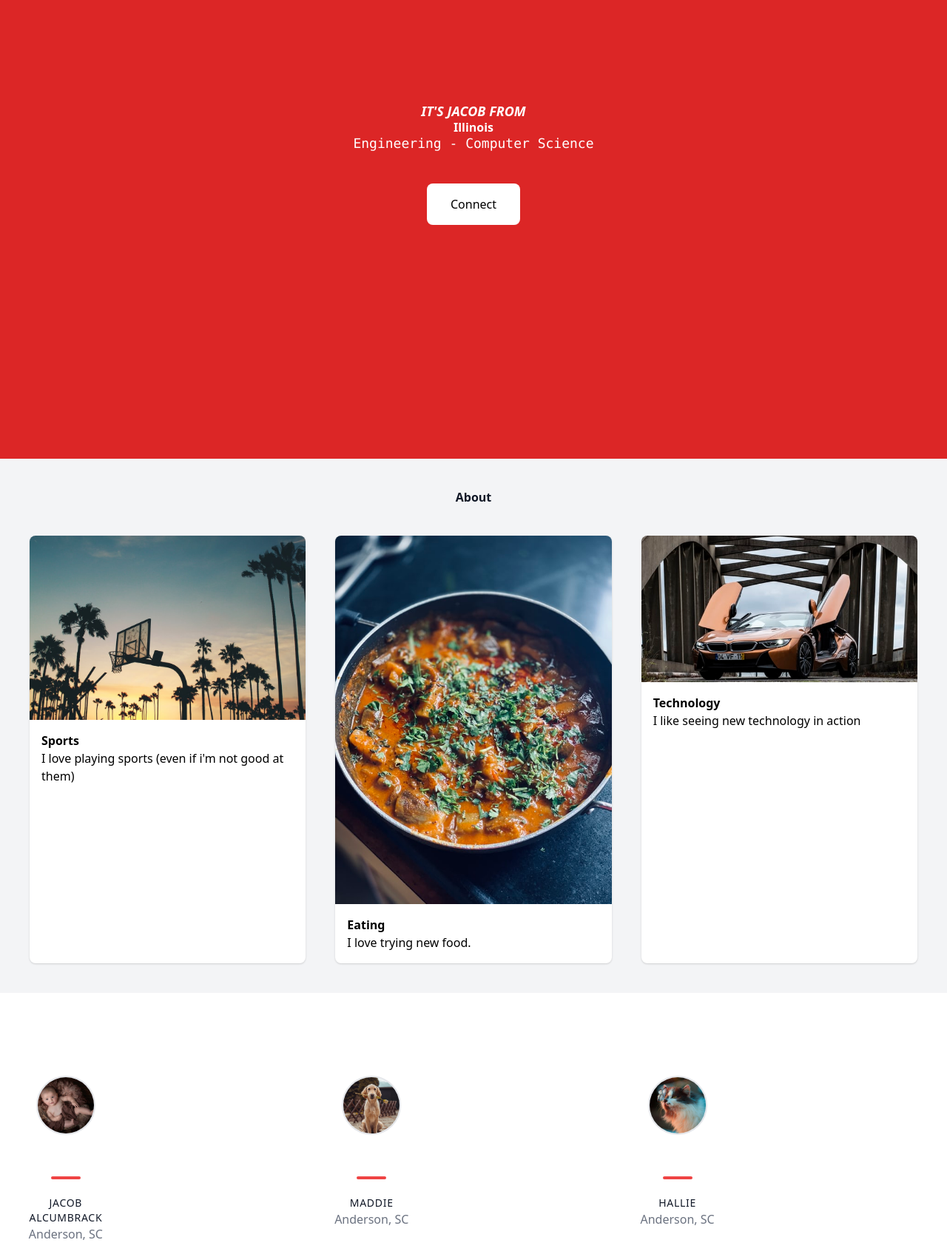
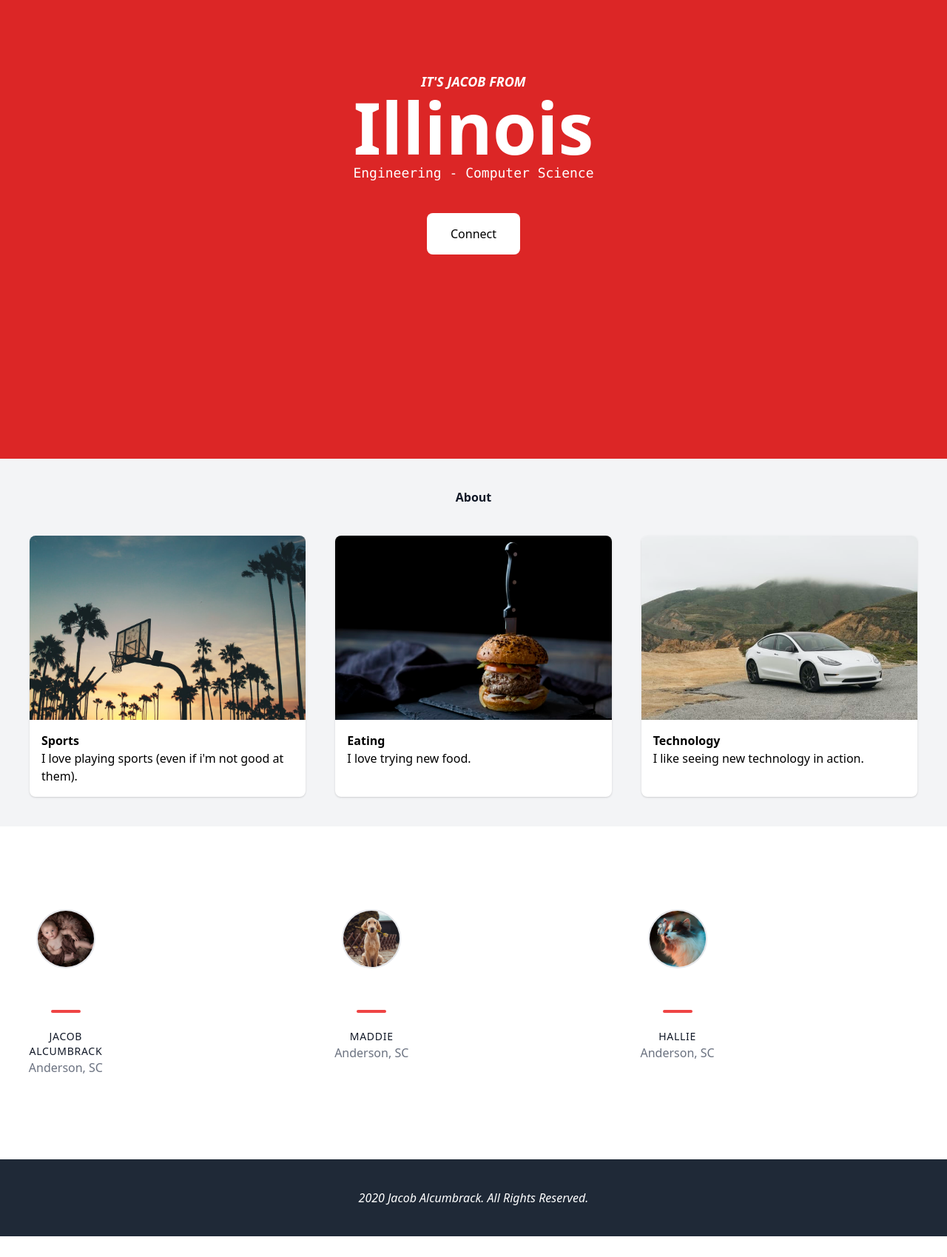
Before and after one commit to ja-hub/jacob-alcumbrack, a plain HTML site: page index.html in a window 1280 px wide. Shown: the part 180-1879 px from the top of the page at 74% size. After the commit the page ends 1851 px from the top, so only its background shows below. Drawn offline with nearby package versions, Linux system fonts and the light colour scheme.

Commit message:
tracecamp prework submission*

```diff
--- a/index.html
+++ b/index.html
@@ -27,7 +27,7 @@
             <section id="hero" class="h-screen bg-red-600 text-white text-center grid place-items-center">
                 <div>
                     <p class="text-lg font-bold italic uppercase tracking wider">It's Jacob from</p>
-                    <h1 class="font-bold text-8-xl leading-none">Illinois</h1>
+                    <h1 class="font-bold text-8xl leading-none">Illinois</h1>
                     <p class="font-mono text-lg">Engineering - Computer Science</p>
                     <a
                         href="https://www.linkedin.com/feed/"
@@ -44,26 +44,26 @@
                         <img src="bball.jpg" class="w-full"/>
                         <div class="p-4">
                             <h3 class="font-bold">Sports</h3>
-                            <p>I love playing sports (even if i'm not good at them)</p>
+                            <p>I love playing sports (even if i'm not good at them).</p>
                         </div>
                     </li>
                     <li class="bg-white shadow rounded-lg overflow-hidden">
-                        <img src="food.jpg" class="w-full"/>
+                        <img src="food2.jpg" class="w-full"/>
                         <div class="p-4">
                             <h3 class="font-bold">Eating</h3>
                             <p>I love trying new food.</p>
                         </div>
                     </li>
                     <li class="bg-white shadow rounded-lg overflow-hidden">
-                        <img src="tech.jpg" class="w-full"/>
+                        <img src="car.jpg" class="w-full"/>
                         <div class="p-4">
                             <h3 class="font-bold">Technology</h3>
-                            <p>I like seeing new technology in action</p>
+                            <p>I like seeing new technology in action.</p>
                         </div>
                     </li>
                 </ul>
             </section>
-            <section id="tech-support" class="text-gray-600 body-font">
+            <section id="tech-support" class="text-gray-600 body-font justify-items-center">
                 <div class="container px-5 py-24 mx-auto">
                   <div class="grid grid-cols-3">
                     <div class="lg:w-1/3 lg:mb-0 mb-6 p-4">
```
Also changed, not shown: car.jpg (added), food2.jpg (added).
